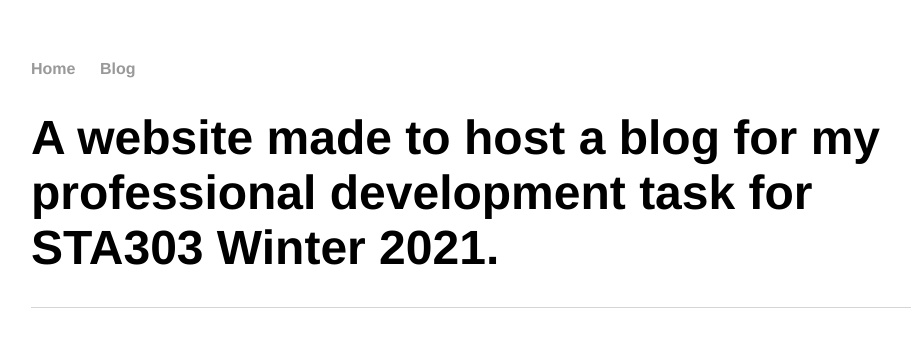
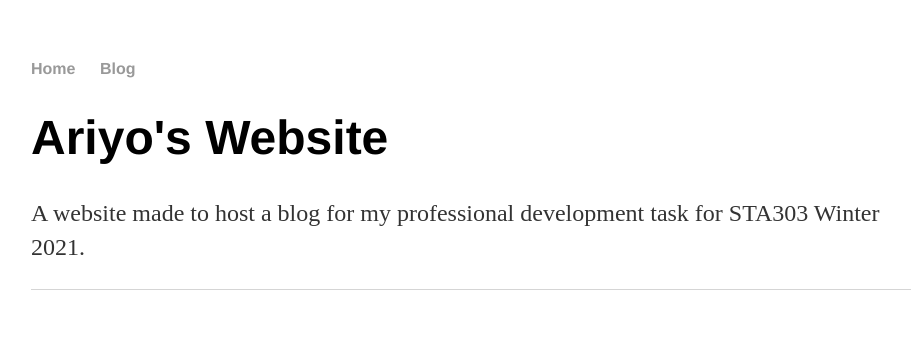
Before and after one commit to rio-v/rio-v.github.io, a Jekyll site: the page built from index.html, in a window 1280 px wide. Shown: the top 347 px of the page, without its empty margins (161-1072 px from the left). Built offline with Jekyll 4.4.1, drawn with Linux system fonts in a browser that asks for light colours.

Commit message:
Update index.html

```diff
--- a/index.html
+++ b/index.html
@@ -3,6 +3,6 @@ layout: default
 title: Ariyo's Website
 ---
 <div class="blurb">
-	<h1>A website made to host a blog for my professional development task for STA303 Winter 2021.</h1>
-	<p> </a></p>
+	<h1>Ariyo's Website</h1>
+	<p>A website made to host a blog for my professional development task for STA303 Winter 2021. </a></p>
 </div><!-- /.blurb -->
```
